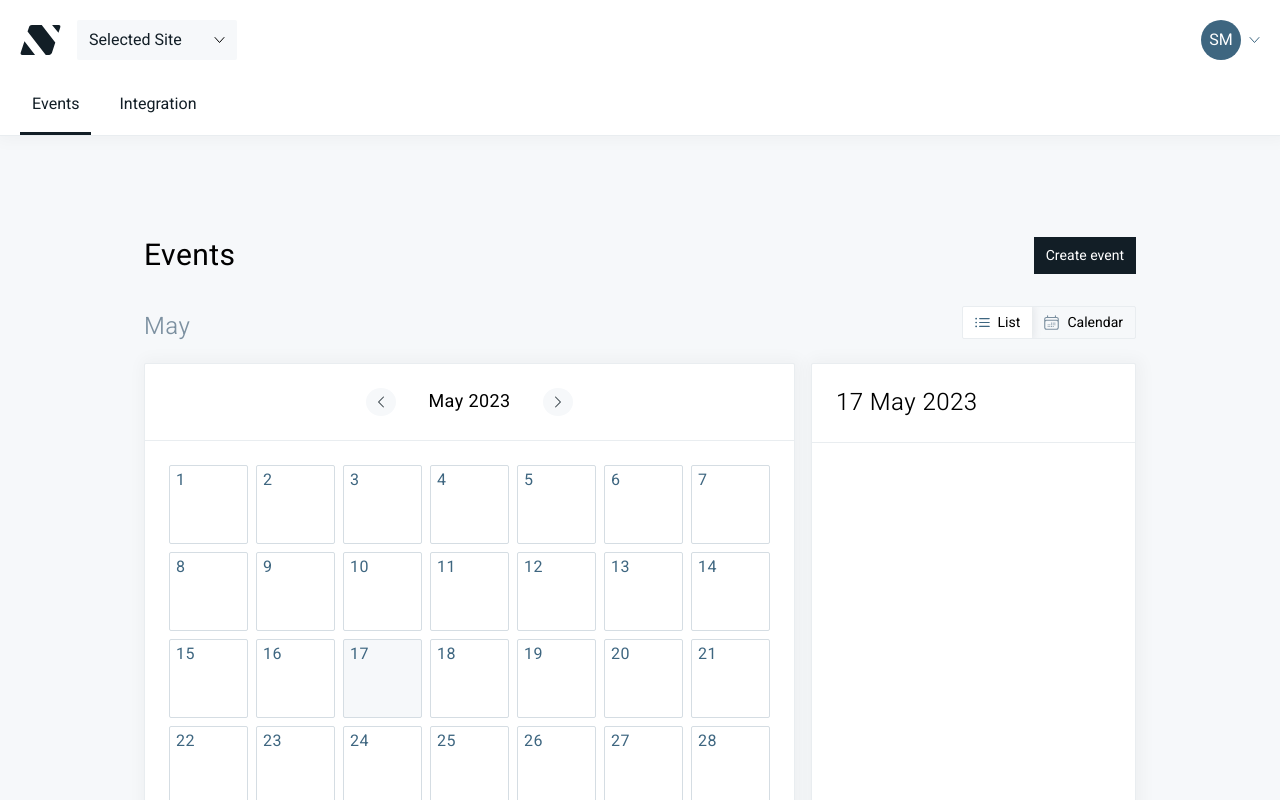
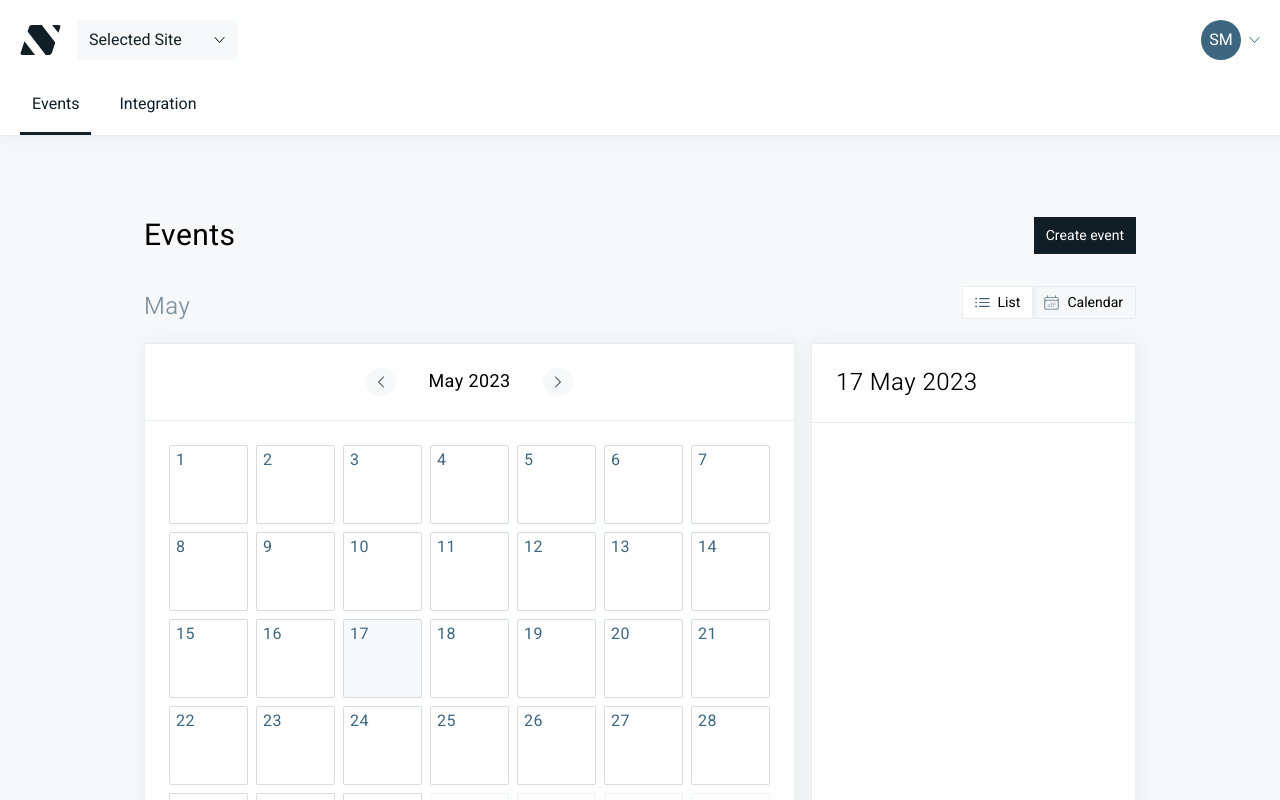
Before and after one commit to niklasschjoldager/kea-bachelor-project, a Next.js app in the folder frontend/: page / in a window 1280 px wide. Shown: the top 800 px of the page. Built offline with nearby package versions, Linux system fonts and the light colour scheme.

Commit message:
page padding changed

```diff
--- a/frontend/app/page.tsx
+++ b/frontend/app/page.tsx
@@ -7,7 +7,7 @@ export default async function Home() {
   const navElements = ['Events', 'Integration']
 
   return (
-    <main className="max-w-screen-lg mx-auto mt-[137px] px-4 py-[100px]">
+    <main className="max-w-screen-lg mx-auto mt-[137px] px-4 py-[80px]">
       <TopNav sites={sites} navElements={navElements} />
       <EventsOverview />
     </main>
```
